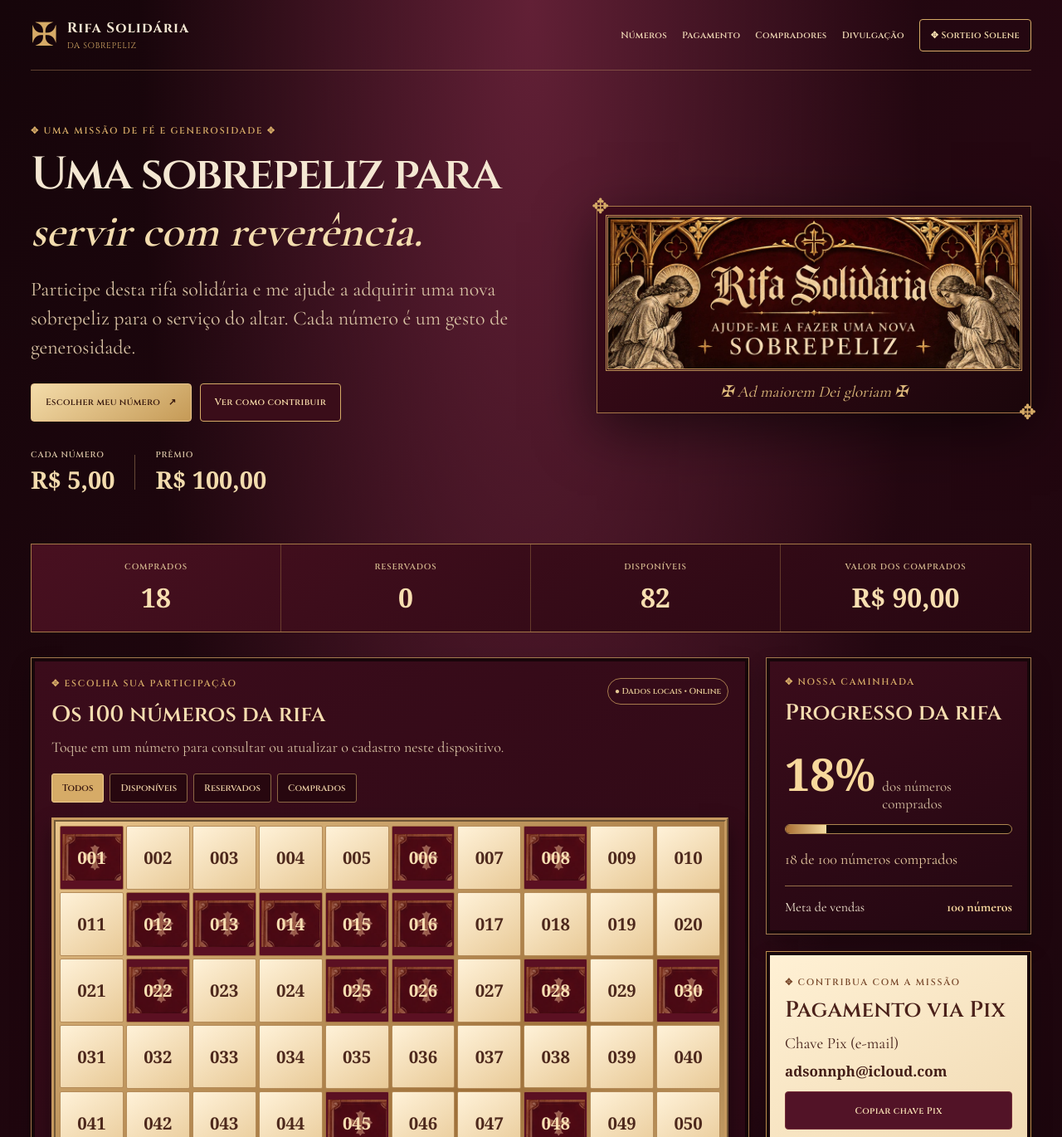
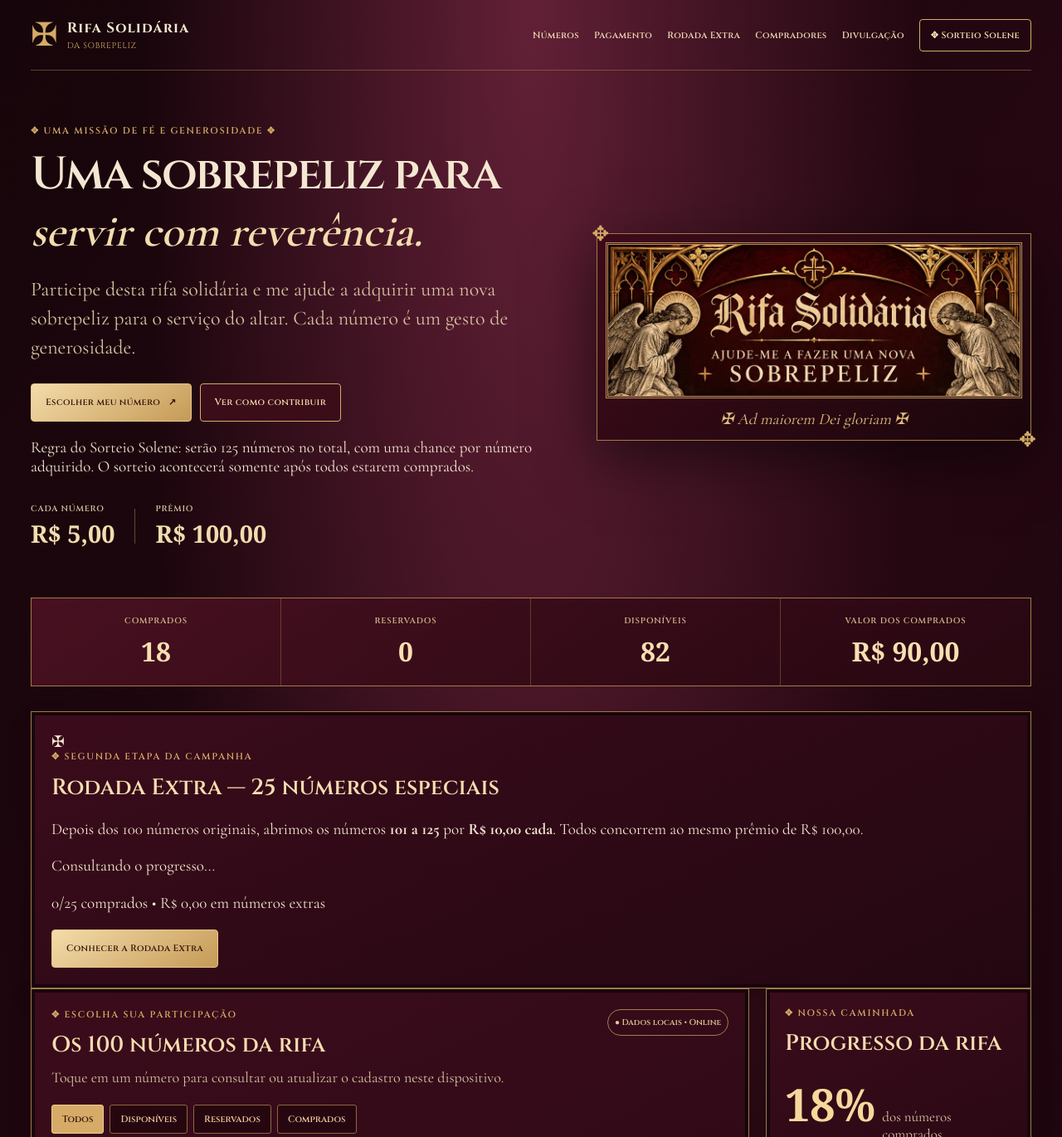
Before and after one commit to Lipeex7/rifa, a plain HTML site: page index.html in a window 1280 px wide. Shown: the top 1370 px of the page at 83% size. Drawn offline with nearby package versions, Linux system fonts and the light colour scheme.

Commit message:
Atualizar o index.html

```diff
--- a/index.html
+++ b/index.html
@@ -1,4 +1,3 @@
-
 <!DOCTYPE html>
 <html lang="pt-BR">
 <head>
@@ -21,6 +20,7 @@
       <nav class="navegacao" aria-label="Menu principal">
         <a href="#numeros">Números</a>
         <a href="#pagamento">Pagamento</a>
+        <a href="./rodada-extra.html">Rodada Extra</a>
         <a href="./compradores.html">Compradores</a>
         <a href="./divulgacao.html">Divulgação</a>
         <a class="nav-destaque" href="./sorteio.html">✥ Sorteio Solene</a>
@@ -37,6 +37,7 @@
             <a class="botao botao-ouro" href="#numeros">Escolher meu número <span aria-hidden="true">↗</span></a>
             <a class="botao botao-contorno" href="#pagamento">Ver como contribuir</a>
           </div>
+          <p class="regra-participacao">Regra do Sorteio Solene: serão 125 números no total, com uma chance por número adquirido. O sorteio acontecerá somente após todos estarem comprados.</p>
           <div class="hero-valores">
             <span><small>CADA NÚMERO</small><strong>R$ 5,00</strong></span>
             <span class="divisao" aria-hidden="true"></span>
@@ -56,6 +57,19 @@
         <div><small>RESERVADOS</small><strong id="reservados">—</strong></div>
         <div><small>DISPONÍVEIS</small><strong id="disponiveis">—</strong></div>
         <div><small>VALOR DOS COMPRADOS</small><strong id="arrecadado">—</strong></div>
+      </section>
+
+      <section class="painel painel-rodada" id="rodadaExtra" aria-labelledby="tituloExtra">
+        <div class="rodada-emblema" aria-hidden="true">✠</div>
+        <div class="rodada-texto">
+          <p class="sobretitulo">✥ SEGUNDA ETAPA DA CAMPANHA</p>
+          <h2 id="tituloExtra">Rodada Extra — 25 números especiais</h2>
+          <p>Depois dos 100 números originais, abrimos os números <strong>101 a 125</strong> por <strong>R$ 10,00 cada</strong>. Todos concorrem ao mesmo prêmio de R$ 100,00.</p>
+          <p class="rodada-estado" id="estadoExtra" role="status">Consultando o progresso...</p>
+          <div class="rodada-progresso" role="progressbar" id="barraExtra" aria-label="Progresso da Rodada Extra" aria-valuemin="0" aria-valuemax="25" aria-valuenow="0"><div id="preenchimentoExtra"></div></div>
+          <p class="rodada-resumo" id="resumoExtra">0/25 comprados • R$ 0,00 em números extras</p>
+        </div>
+        <a class="botao botao-ouro" href="./rodada-extra.html" id="atalhoExtra">Conhecer a Rodada Extra</a>
       </section>
 
       <div class="conteudo-principal">
@@ -117,7 +131,7 @@
             <span class="icone-trofeu" aria-hidden="true">✠</span>
             <p class="sobretitulo">✥ O GRANDE MOMENTO</p>
             <h2>Sorteio Solene</h2>
-            <p id="estadoSorteio">Disponível após a compra dos 100 números.</p>
+            <p id="estadoSorteio">Disponível após a compra dos 125 números.</p>
             <a class="botao botao-ouro largura-total" id="atalhoSorteio" href="./sorteio.html">Acompanhar sorteio</a>
           </section>
         </aside>
@@ -127,7 +141,7 @@
         <div>
           <p class="sobretitulo">✥ ADMINISTRAÇÃO LOCAL</p>
           <h2 id="tituloFerramentas">Seus dados, sob seu cuidado</h2>
-          <p>Exporte uma cópia dos números, compradores e resultado do sorteio. O backup fica sob sua responsabilidade.</p>
+          <p>Exporte uma cópia dos 125 números, compradores e resultado do sorteio. O backup fica sob sua responsabilidade.</p>
         </div>
         <div class="ferramentas-acoes">
           <button class="botao botao-ouro" id="baixarBackup" type="button">↓ Salvar backup</button>
@@ -149,7 +163,7 @@
       <div class="modal-topo">
         <p class="sobretitulo">✥ CADASTRO DE PARTICIPAÇÃO</p>
         <h2 id="tituloJanela">Número 001</h2>
-        <p>Edite a situação e os dados do comprador.</p>
+        <p>Edite a situação e os dados do comprador (R$ 5,00).</p>
       </div>
       <fieldset class="grupo-situacao">
         <legend>Situação do número</legend>
```
